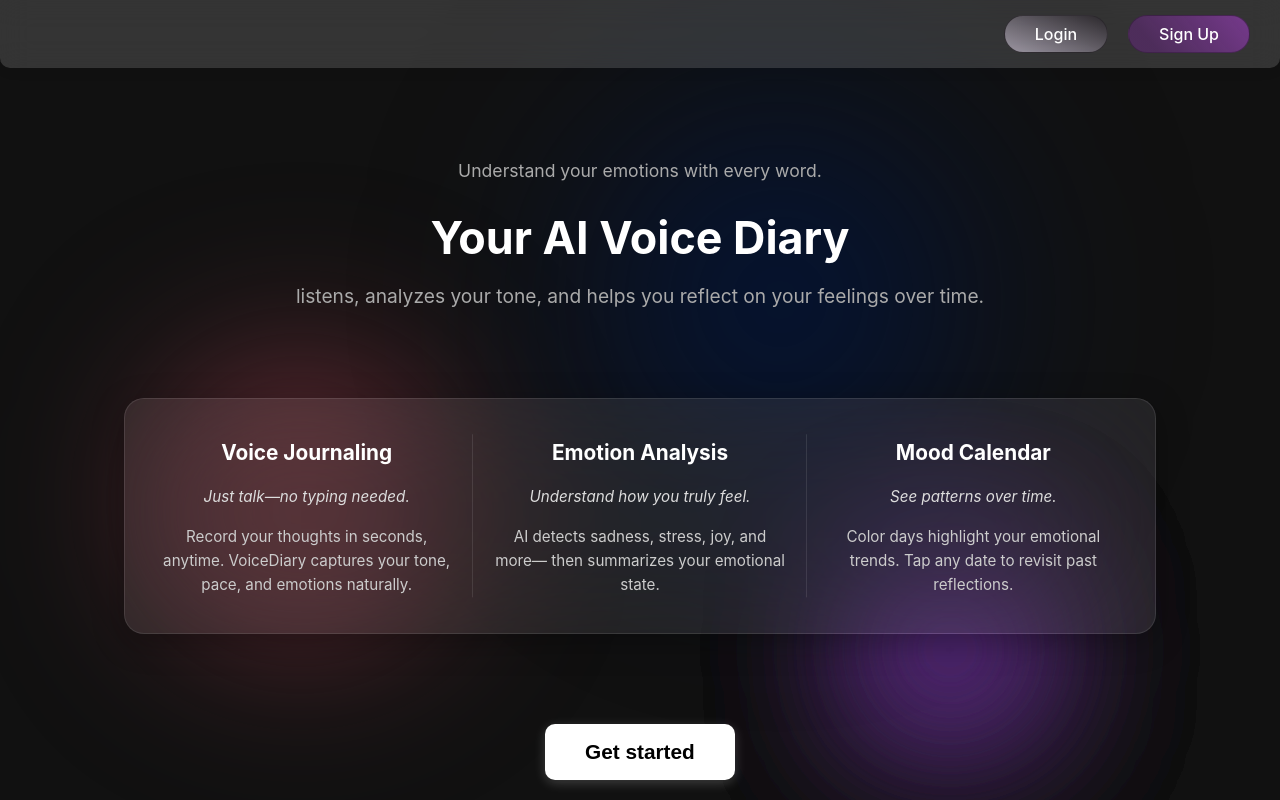
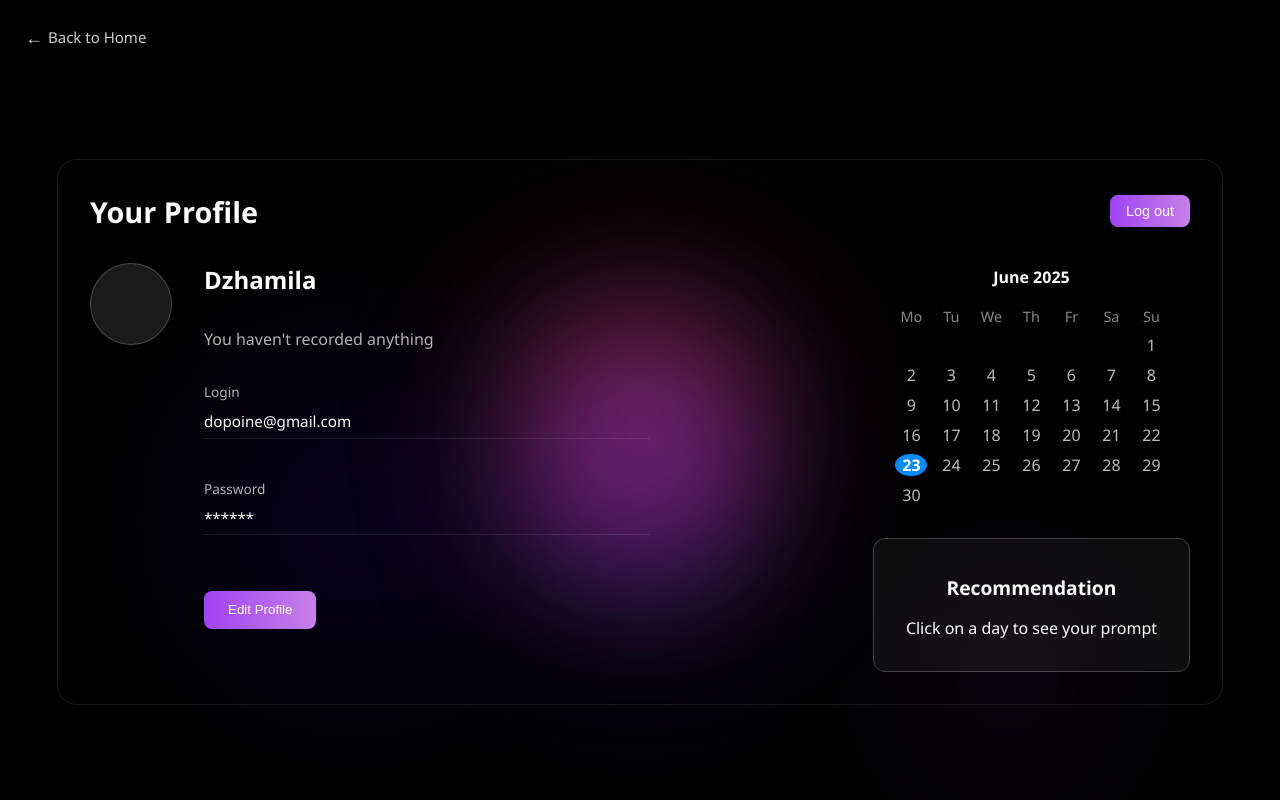
Before and after one commit to olesia8novoselova/VoiceDiary, a React (Create React App) app in the folder frontend/: page /profile in a window 1280 px wide. Before the commit this address led to /onboarding. Shown: the top 800 px of the page. Built offline with nearby package versions, Linux system fonts and the light colour scheme.

Commit message:
[front]: added profilepage

```diff
--- a/frontend/src/App.jsx
+++ b/frontend/src/App.jsx
@@ -8,7 +8,8 @@ import { useState } from "react";
 import OnboardingPage from "./pages/OnboardingPage";
 import AuthPage from "./pages/AuthPage";
 import ResultPage from "./pages/ResultPage";
-import HomePage from "./pages/HomePage"
+import HomePage from "./pages/HomePage";
+import ProfilePage from "./pages/ProfilePage";
 export default function App() {
   const [globalError, setGlobalError] = useState(null);
 
@@ -27,6 +28,7 @@ export default function App() {
           <Routes>
             <Route path="/" element={<Navigate to="/homepage" replace />} />
             <Route path="/homepage" element={<HomePage />} />
+            <Route path="/profile" element={<ProfilePage />} />
 
             <Route path="/" element={<Navigate to="/onboarding" replace />} />
             <Route path="/onboarding" element={<OnboardingPage />} />
--- a/frontend/src/pages/HomePage.jsx
+++ b/frontend/src/pages/HomePage.jsx
@@ -1,8 +1,10 @@
 import React, { useState, useEffect, useRef } from "react";
+import { useNavigate } from "react-router-dom";
+
 import AudioRecorder from "../features/recordings/components/AudioRecorder";
 import WaveAnimation from "../features/recordings/components/WaveAnimation";
 import RecordingCard from "../features/recordings/components/RecordingCard";
-import Calendar from "../features/calendar/components/MoodCalendar"; // ✅ Импорт календаря
+import Calendar from "../features/calendar/components/MoodCalendar";
 import "./HomePage.css";
 
 const prompts = [
@@ -23,6 +25,8 @@ function HomePage() {
   const [showCalendar, setShowCalendar] = useState(false);
   const resultRef = useRef(null);
   const [currentDay, setCurrentDay] = useState(1);
+  const navigate = useNavigate();
+
 
   useEffect(() => {
     const storedDays = JSON.parse(localStorage.getItem("recordedDays") || "[]");
@@ -63,9 +67,9 @@ function HomePage() {
           <small>Click to see calendar</small>
         </div>
 
-        <div className="profile-box">
-          <p>Your profile</p>
-        </div>
+       <div className="profile-box" onClick={() => navigate("/profile")}>
+  <p>Your profile</p>
+</div>
       </div>
 
       <div className="home-content">
--- a/frontend/src/pages/ProfilePage.css
+++ b/frontend/src/pages/ProfilePage.css
@@ -0,0 +1,238 @@
+.profile-page {
+  position: relative;
+  min-height: 100vh;
+
+  color: white;
+  font-family: 'Segoe UI', sans-serif;
+  overflow: hidden;
+  display: flex;
+  justify-content: center;
+  align-items: center;
+  padding: 2rem;
+    background-color: #000000
+}
+
+.profile-container {
+  width: 100%;
+  max-width: 1200px;
+  display: flex;
+  justify-content: center;
+}
+
+.profile-card {
+  width: 100%;
+  max-width: 1100px;
+   background-color: #000000;
+  backdrop-filter: blur(10px);
+  border-radius: 20px;
+  border: 1px solid rgba(255, 255, 255, 0.1);
+  padding: 2rem;
+  box-shadow: 0 8px 32px rgba(0, 0, 0, 0.3);
+}
+
+.top-bar {
+  display: flex;
+  justify-content: space-between;
+  align-items: center;
+  margin-bottom: 2rem;
+}
+
+.top-bar h1 {
+  font-size: 1.8rem;
+  margin: 0;
+}
+
+.profile-content {
+  width: 100%;
+}
+
+.profile-main {
+  display: flex;
+  gap: 2rem;
+}
+
+.profile-info {
+  flex: 1;
+  display: flex;
+  gap: 2rem;
+  align-items: flex-start;
+}
+
+.avatar {
+  width: 80px;
+  height: 80px;
+  background-color: rgba(255, 255, 255, 0.1);
+  border-radius: 50%;
+  border: 1px solid rgba(255, 255, 255, 0.2);
+}
+
+.profile-details {
+  flex: 1;
+  display: flex;
+  flex-direction: column;
+  gap: 1rem;
+}
+
+.profile-details h2 {
+  font-size: 1.5rem;
+  margin: 0;
+}
+
+.record-status {
+  color: rgba(255, 255, 255, 0.7);
+  margin-bottom: 1rem;
+}
+
+.info-field {
+  margin-bottom: 1.5rem;
+}
+
+.info-field label {
+  display: block;
+  color: rgba(255, 255, 255, 0.7);
+  font-size: 0.85rem;
+  margin-bottom: 0.25rem;
+}
+
+
+.input-value {
+  padding: 0.4rem 0;
+  border-bottom: 1px solid rgba(255, 255, 255, 0.1);
+  font-size: 0.95rem;
+  transition: border-color 0.3s ease;
+  display: inline-block;
+  width: 70%;
+  min-width: 200px;
+}
+
+
+@media (max-width: 768px) {
+  .input-value {
+    width: 100%;
+    min-width: auto;
+  }
+}
+.input-value:hover {
+  border-bottom-color: rgba(255, 255, 255, 0.3);
+}
+
+.edit-button {
+  margin-top: 1rem;
+  padding: 0.7rem 1.5rem;
+  background: linear-gradient(to right, #a042f4, #c780e8);
+  border: none;
+  border-radius: 8px;
+  color: white;
+  cursor: pointer;
+  font-weight: 500;
+  transition: all 0.3s ease;
+  align-self: flex-start;
+}
+
+.edit-button:hover {
+  opacity: 0.9;
+  transform: translateY(-2px);
+}
+
+/* .calendar-section {
+  flex: 1;
+  min-width: 400px;
+  background: rgba(255, 255, 255, 0.05);
+  border-radius: 15px;
+  padding: 1rem;
+  border: 1px solid rgba(255, 255, 255, 0.1);
+} */
+
+/* Gradient balls */
+.gradient-ball,
+.gradient-ball-2,
+.gradient-ball-3 {
+  position: absolute;
+  border-radius: 50%;
+  filter: blur(100px);
+  opacity: 0.3;
+  z-index: 0;
+}
+
+.gradient-ball {
+width: 500px;
+  height: 500px;
+  background: radial-gradient(circle at center, #672f94 0%, transparent 30%);
+  top: 50%;
+  left: 700px;
+}
+
+.gradient-ball-2 {
+  width: 450px;
+  height: 450px;
+  background: radial-gradient(circle at center, #4f46e5 0%, transparent 50%);
+  top: 30%;
+  left: 50%;
+  transform: translateX(-50%);
+}
+
+.gradient-ball-3 {
+  width: 350px;
+  height: 350px;
+  background: radial-gradient(circle at center, #3210b9 0%, transparent 80%);
+  bottom: 10px;
+  left: 300px;
+  transform: translateX(-50%);
+}
+
+/* Buttons */
+
+.logout-button {
+  padding: 0.5rem 1rem;
+  border-radius: 8px;
+  cursor: pointer;
+  transition: all 0.3s ease;
+  font-size: 0.9rem;
+}
+
+.back-link {
+  position: fixed;
+  top: 25px;
+  left: 25px;
+  color: rgba(255, 255, 255, 0.8);
+  font-size: 15px;
+  font-weight: 400;
+  text-decoration: none;
+  z-index: 100;
+  cursor: pointer;
+  display: flex;
+  align-items: center;
+  gap: 5px;
+  transition: all 0.2s ease;
+}
+
+.back-link:hover {
+  color: white;
+  transform: translateX(-2px);
+}
+
+.back-link::before {
+  content: "←";
+  font-size: 18px;
+}
+
+
+.logout-button {
+  background: linear-gradient(to right, #a042f4, #c780e8);
+  color: white;
+  border: none;
+}
+
+.logout-button:hover {
+  opacity: 0.85;
+}
+
+@media (max-width: 900px) {
+  .profile-main {
+    flex-direction: column;
+  }
+
+  .calendar-section {
+    min-width: 100%;
+  }
+}
--- a/frontend/src/pages/ProfilePage.jsx
+++ b/frontend/src/pages/ProfilePage.jsx
@@ -0,0 +1,66 @@
+import React from 'react';
+import { useNavigate } from 'react-router-dom';
+import Calendar from "../features/calendar/components/MoodCalendar";
+import './ProfilePage.css';
+
+const ProfilePage = () => {
+  const navigate = useNavigate();
+
+  const handleLogout = () => {
+    navigate('/onboarding');
+  };
+
+  const handleBack = () => {
+    navigate('/homepage');
+  };
+
+  return (
+    <div className="profile-page">
+      <div className="gradient-ball"></div>
+      <div className="gradient-ball-2"></div>
+      <div className="gradient-ball-3"></div>
+       <a className="back-link" onClick={handleBack}>
+  Back to Home
+</a>
+      <div className="profile-container">
+        <div className="profile-card">
+          <div className="top-bar">
+
+            <h1>Your Profile</h1>
+            <button className="logout-button" onClick={handleLogout}>Log out</button>
+          </div>
+
+          <div className="profile-content">
+            <div className="profile-main">
+              <div className="profile-info">
+                <div className="avatar" />
+                <div className="profile-details">
+                  <h2>Dzhamila</h2>
+                  <p className="record-status">You haven't recorded anything</p>
+
+                  <div className="info-field">
+                    <label>Login</label>
+                    <div className="input-value">dopoine@gmail.com</div>
+                  </div>
+
+                  <div className="info-field">
+                    <label>Password</label>
+                    <div className="input-value">******</div>
+                  </div>
+
+                  <button className="edit-button">Edit Profile</button>
+                </div>
+              </div>
+
+              <div className="calendar-section">
+                <Calendar />
+              </div>
+            </div>
+          </div>
+        </div>
+      </div>
+    </div>
+  );
+};
+
+export default ProfilePage;
```
